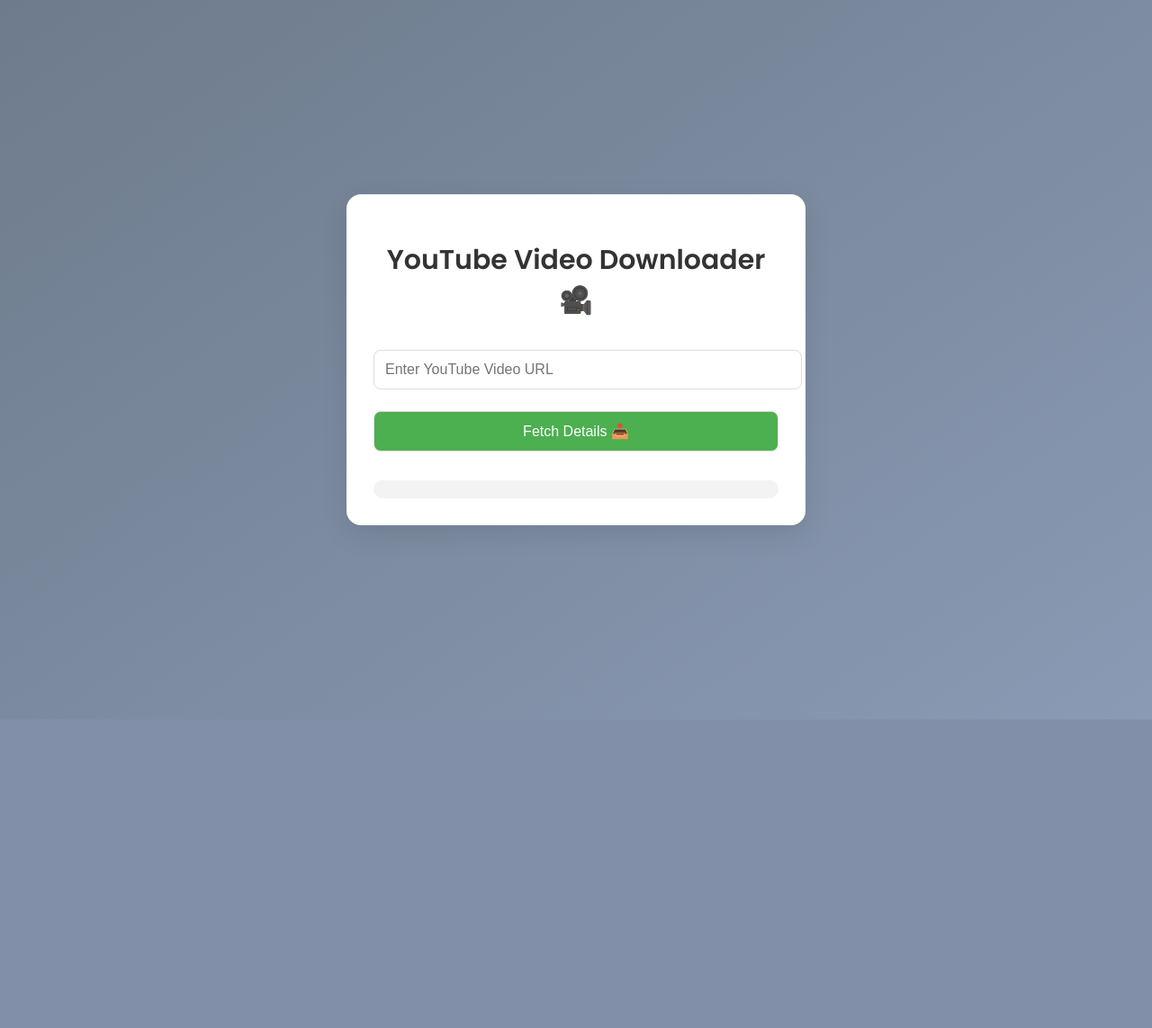
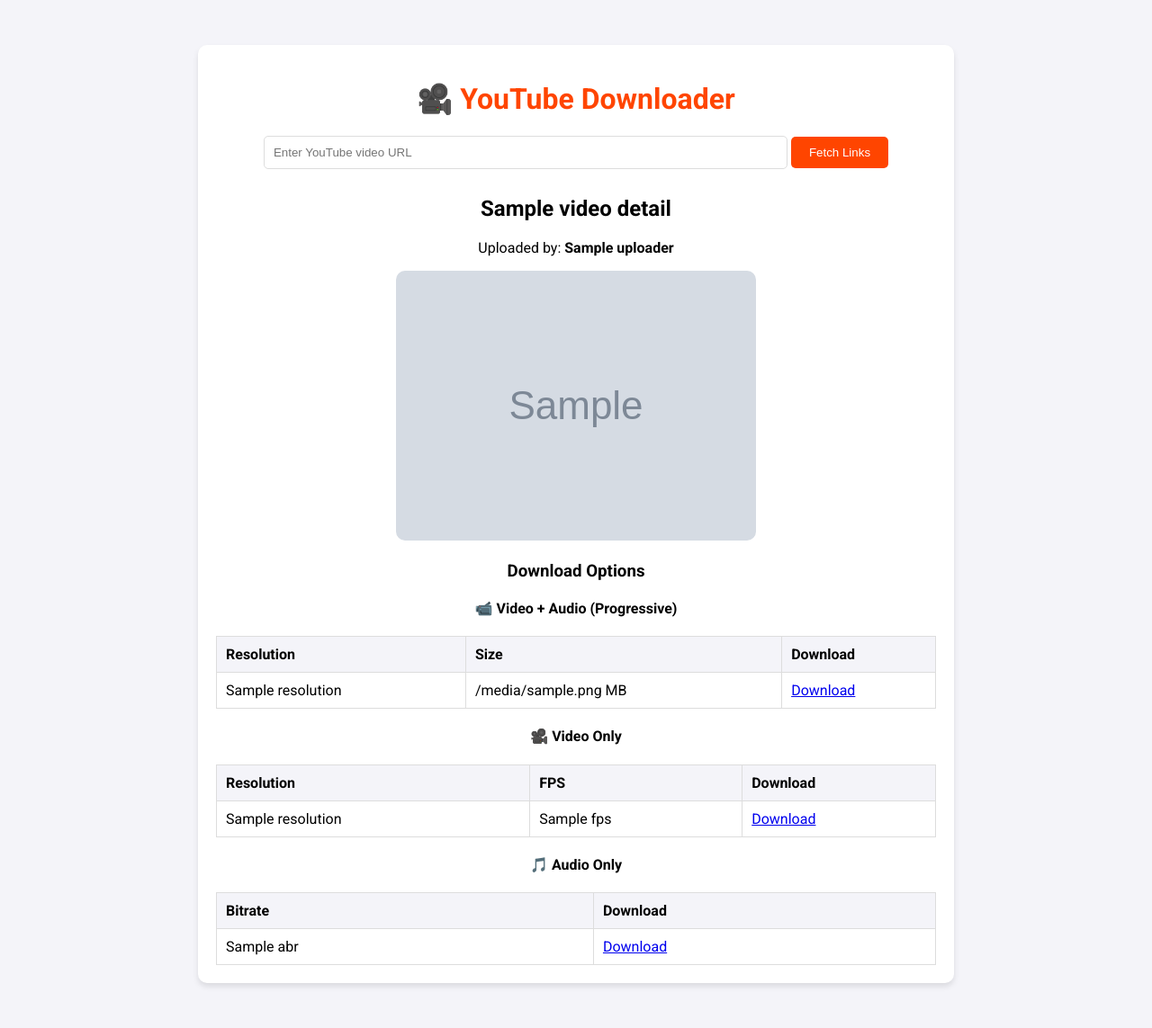
Before and after one commit to NYBotx/Ytdebugweb, a Flask app: template templates/index.html in a window 1280 px wide. Shown: the whole page at 90% size. Before the commit the page ends 677 px from the top, so only its background shows below. Run offline with Flask 2, Linux system fonts and the light colour scheme; the template is opened without the code that fills it: most values are stand-ins (such as "Sample title", 1, 10 or a date in 2020); grey boxes marked "Sample" are stand-in pictures; some libraries are stand-ins or nearby versions.

Commit message:
Update index.html

```diff
--- a/templates/index.html
+++ b/templates/index.html
@@ -3,256 +3,142 @@
 <head>
     <meta charset="UTF-8">
     <meta name="viewport" content="width=device-width, initial-scale=1.0">
-    <title>YouTube Downloader 🎥</title>
-    <link href="https://fonts.googleapis.com/css2?family=Poppins:wght@300;400;600&display=swap" rel="stylesheet">
+    <title>YouTube Video Downloader</title>
+    <link href="https://fonts.googleapis.com/css2?family=Roboto:wght@400;500;700&display=swap" rel="stylesheet">
     <style>
         body {
-            font-family: 'Poppins', sans-serif;
-            background: linear-gradient(145deg, #6e7b8c, #8a9ab4);
+            font-family: 'Roboto', sans-serif;
+            background-color: #f4f4f9;
             margin: 0;
             padding: 0;
-            display: flex;
-            justify-content: center;
-            align-items: center;
-            height: 100vh;
         }
-
         .container {
-            background-color: #fff;
-            border-radius: 16px;
-            padding: 30px;
-            box-shadow: 0 10px 30px rgba(0, 0, 0, 0.1);
-            width: 450px;
+            max-width: 800px;
+            margin: 50px auto;
+            padding: 20px;
+            background: #fff;
+            border-radius: 10px;
+            box-shadow: 0 4px 6px rgba(0, 0, 0, 0.1);
             text-align: center;
-            transition: transform 0.3s ease-in-out;
         }
-
         h1 {
-            font-size: 30px;
-            color: #333;
-            margin-bottom: 20px;
+            color: #ff4500;
         }
-
-        .error {
-            color: red;
-            font-weight: bold;
-            margin-top: 20px;
+        form {
+            margin-bottom: 30px;
         }
-
-        input, select, button {
-            width: 100%;
-            padding: 12px;
-            margin: 12px 0;
-            border-radius: 8px;
+        form input {
+            width: 70%;
+            padding: 10px;
+            border-radius: 5px;
             border: 1px solid #ddd;
-            font-size: 16px;
         }
-
-        button {
-            background-color: #4CAF50;
-            color: white;
+        form button {
+            padding: 10px 20px;
+            color: #fff;
+            background-color: #ff4500;
+            border: none;
+            border-radius: 5px;
             cursor: pointer;
-            transition: background-color 0.3s;
         }
-
-        button:hover {
-            background-color: #45a049;
+        .video-details img {
+            max-width: 100%;
+            border-radius: 10px;
         }
-
-        #quality-options {
-            display: none;
-            margin-top: 20px;
-        }
-
         table {
             width: 100%;
             margin-top: 20px;
             border-collapse: collapse;
         }
-
         th, td {
             padding: 10px;
-            text-align: center;
-            border-bottom: 1px solid #ddd;
+            border: 1px solid #ddd;
+            text-align: left;
         }
-
         th {
-            background-color: #f1f1f1;
-        }
-
-        .progress-bar-container {
-            width: 100%;
-            background: #f3f3f3;
-            border-radius: 12px;
-            margin-top: 20px;
-        }
-
-        .progress-bar {
-            height: 20px;
-            width: 0%;
-            background-color: #4CAF50;
-            border-radius: 12px;
-            transition: width 0.5s ease-in-out;
-        }
-
-        .spinner {
-            margin: 20px auto;
-            border: 4px solid #f3f3f3;
-            border-top: 4px solid #3498db;
-            border-radius: 50%;
-            width: 50px;
-            height: 50px;
-            animation: spin 2s linear infinite;
-        }
-
-        @keyframes spin {
-            0% { transform: rotate(0deg); }
-            100% { transform: rotate(360deg); }
-        }
-
-        @keyframes scaleUp {
-            0% { transform: scale(0.95); }
-            100% { transform: scale(1); }
-        }
-
-        .download-link {
-            display: inline-block;
-            background-color: #28a745;
-            color: white;
-            padding: 8px 12px;
-            border-radius: 5px;
-            margin: 5px 0;
-            text-decoration: none;
-            transition: transform 0.3s;
-        }
-
-        .download-link:hover {
-            transform: scale(1.05);
-            background-color: #218838;
+            background-color: #f4f4f9;
         }
     </style>
 </head>
 <body>
+    <div class="container">
+        <h1>🎥 YouTube Downloader</h1>
+        <form method="POST">
+            <input type="url" name="video_url" placeholder="Enter YouTube video URL" required>
+            <button type="submit">Fetch Links</button>
+        </form>
 
-<div class="container">
-    <h1>YouTube Video Downloader 🎥</h1>
-    <input type="text" id="videoUrl" placeholder="Enter YouTube Video URL" required>
-    <button id="fetchDetails">Fetch Details 📥</button>
+        {% if error %}
+        <p style="color: red;">⚠️ {{ error }}</p>
+        {% endif %}
 
-    <div id="error" class="error"></div>
+        {% if video_details %}
+        <div class="video-details">
+            <h2>{{ video_details.title }}</h2>
+            <p>Uploaded by: <strong>{{ video_details.uploader }}</strong></p>
+            <img src="{{ video_details.thumbnail }}" alt="Video Thumbnail">
+        </div>
 
-    <div id="quality-options">
-        <h3 id="videoTitle"></h3>
-        <img id="videoThumbnail" src="" alt="Video Thumbnail" style="width: 100%; border-radius: 8px; margin-bottom: 15px;">
-        <select id="quality" required>
-            <option value="">Select Quality</option>
-        </select>
-        <button id="downloadBtn">Download Now 🚀</button>
-    </div>
+        <h3>Download Options</h3>
 
-    <div id="progressBarSection">
-        <div class="progress-bar-container">
-            <div id="progressBar" class="progress-bar"></div>
-        </div>
-        <div id="spinner" class="spinner" style="display: none;"></div>
-    </div>
-
-    <div id="downloadLinks" style="display: none;">
-        <h3>Available Download Links:</h3>
+        <h4>📹 Video + Audio (Progressive)</h4>
         <table>
             <thead>
                 <tr>
-                    <th>Type</th>
-                    <th>Download Link</th>
+                    <th>Resolution</th>
+                    <th>Size</th>
+                    <th>Download</th>
                 </tr>
             </thead>
-            <tbody id="downloadTable">
-                <!-- Download links will be populated here -->
+            <tbody>
+                {% for stream in video_details.progressive_streams %}
+                <tr>
+                    <td>{{ stream.resolution }}</td>
+                    <td>{{ stream.filesize_mb }} MB</td>
+                    <td><a href="{{ stream.url }}" target="_blank">Download</a></td>
+                </tr>
+                {% endfor %}
             </tbody>
         </table>
+
+        <h4>🎥 Video Only</h4>
+        <table>
+            <thead>
+                <tr>
+                    <th>Resolution</th>
+                    <th>FPS</th>
+                    <th>Download</th>
+                </tr>
+            </thead>
+            <tbody>
+                {% for stream in video_details.video_streams %}
+                <tr>
+                    <td>{{ stream.resolution }}</td>
+                    <td>{{ stream.fps }}</td>
+                    <td><a href="{{ stream.url }}" target="_blank">Download</a></td>
+                </tr>
+                {% endfor %}
+            </tbody>
+        </table>
+
+        <h4>🎵 Audio Only</h4>
+        <table>
+            <thead>
+                <tr>
+                    <th>Bitrate</th>
+                    <th>Download</th>
+                </tr>
+            </thead>
+            <tbody>
+                {% for stream in video_details.audio_streams %}
+                <tr>
+                    <td>{{ stream.abr }}</td>
+                    <td><a href="{{ stream.url }}" target="_blank">Download</a></td>
+                </tr>
+                {% endfor %}
+            </tbody>
+        </table>
+        {% endif %}
     </div>
-</div>
-
-<script>
-    document.getElementById('fetchDetails').addEventListener('click', async () => {
-        const url = document.getElementById('videoUrl').value;
-        const errorElement = document.getElementById('error');
-        const qualitySelect = document.getElementById('quality');
-        const qualityOptionsSection = document.getElementById('quality-options');
-        const videoTitle = document.getElementById('videoTitle');
-        const videoThumbnail = document.getElementById('videoThumbnail');
-        const downloadLinks = document.getElementById('downloadLinks');
-        const downloadTable = document.getElementById('downloadTable');
-
-        errorElement.textContent = '';
-        downloadLinks.style.display = 'none';
-
-        const response = await fetch('/check', {
-            method: 'POST',
-            headers: { 'Content-Type': 'application/json' },
-            body: JSON.stringify({ url })
-        });
-
-        const data = await response.json();
-        if (data.error) {
-            errorElement.textContent = data.error;
-        } else {
-            videoTitle.textContent = data.title;
-            videoThumbnail.src = data.thumbnail;
-            qualitySelect.innerHTML = '<option value="">Select Quality</option>';
-
-            data.qualities.forEach((quality) => {
-                const option = document.createElement('option');
-                option.value = quality.itag;
-                option.textContent = `${quality.resolution || 'Audio Only'} (${quality.type})`;
-                qualitySelect.appendChild(option);
-            });
-
-            qualityOptionsSection.style.display = 'block';
-
-            const qualityLinks = data.qualities.map((quality) => {
-                return `<tr>
-                            <td>${quality.type}</td>
-                            <td><a href="${quality.url}" class="download-link" target="_blank">Download</a></td>
-                        </tr>`;
-            }).join('');
-            downloadTable.innerHTML = qualityLinks;
-            downloadLinks.style.display = 'block';
-        }
-    });
-
-    document.getElementById('downloadBtn').addEventListener('click', async () => {
-        const url = document.getElementById('videoUrl').value;
-        const itag = document.getElementById('quality').value;
-        const filename = prompt("Enter a filename:", "video");
-
-        if (!filename) return;
-
-        const spinner = document.getElementById('spinner');
-        const progressBar = document.getElementById('progressBar');
-
-        spinner.style.display = 'block';
-        progressBar.style.width = '0%';
-
-        const response = await fetch('/download', {
-            method: 'POST',
-            headers: { 'Content-Type': 'application/json' },
-            body: JSON.stringify({ url, itag, filename })
-        });
-
-        const data = await response.json();
-
-        spinner.style.display = 'none';
-
-        if (data.error) {
-            document.getElementById('error').textContent = data.error;
-        } else {
-            progressBar.style.width = '100%';
-            alert('Download complete! 🎉');
-            window.location.href = `/download-file/${data.filename}`;
-        }
-    });
-</script>
-
 </body>
-            </html>
+</html>
```
